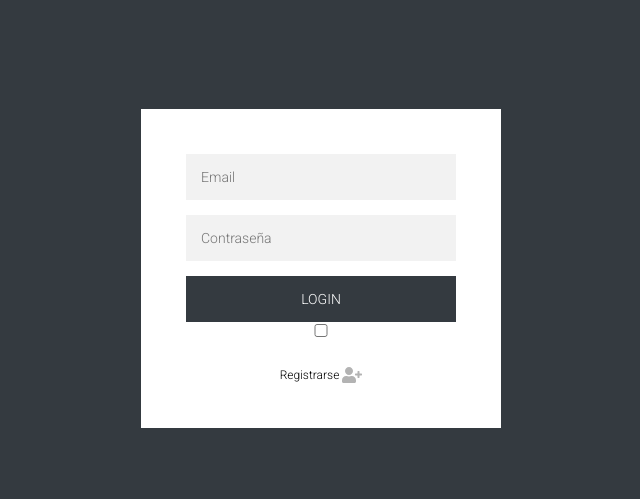
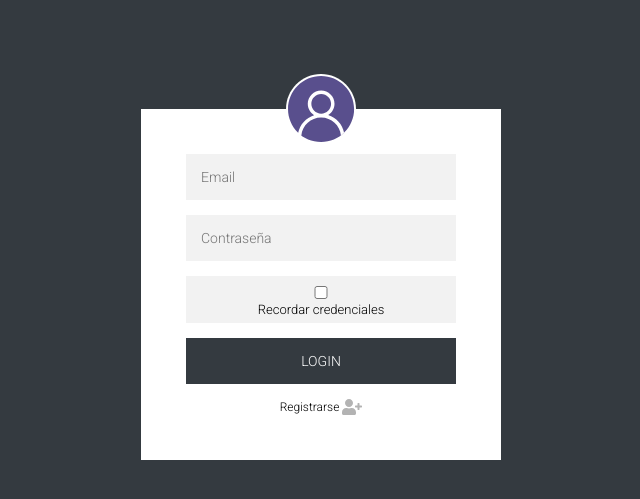
Before and after one commit to AlanSalas/Canones, a PHP site: page /login.php in a window 1280 px wide. Shown: the top 499 px of the page, without its empty margins (319-959 px from the left). Run offline with PHP 8.4, Linux system fonts and the light colour scheme; some libraries are stand-ins or nearby versions.

Commit message:
Fix login styles

```diff
--- a/css/estilo.css
+++ b/css/estilo.css
@@ -107,7 +107,7 @@ body {
 }
 .wrapper .contenedor-principal .info .form {
   width: 360px;
-  padding: 8% 0 0;
+  padding: 4% 0 0;
   margin: auto;
 }
 .wrapper .contenedor-principal .info .form input {
--- a/css/estilo.less
+++ b/css/estilo.less
@@ -133,7 +133,7 @@ body {
 
 .wrapper .contenedor-principal .info .form{
     width: 360px;
-    padding: 8% 0 0;
+    padding: 4% 0 0;
     margin: auto;
 }
 
--- a/css/estilo_login.css
+++ b/css/estilo_login.css
@@ -10,6 +10,29 @@ body {
   padding: 8% 0 0;
   margin: auto;
 }
+
+.login-page .fondo {
+  position: absolute;
+  top: 0;
+  right: 0;
+  bottom: 100%;
+  left: 0;
+  margin: auto;
+  max-width: 20%;
+  max-height: 20%;
+}
+
+.login-page .ico {
+  position: absolute;
+  top: 0;
+  right: 0;
+  bottom: 100%;
+  left: 0;
+  margin: auto;
+  max-width: 20%;
+  max-height: 20%;
+}
+
 .form {
   position: relative;
   z-index: 1;
@@ -20,6 +43,7 @@ body {
   text-align: center;
   box-shadow: 20px #000;
 }
+
 .form input {
   font-family: "Roboto", sans-serif;
   outline: 0;
@@ -31,6 +55,7 @@ body {
   box-sizing: border-box;
   font-size: 14px;
 }
+
 .form button {
   font-family: "Roboto", sans-serif;
   text-transform: uppercase;
@@ -45,18 +70,36 @@ body {
   transition: all 0.3 ease;
   cursor: pointer;
 }
-.form button:hover,.form button:active,.form button:focus {
+
+.form .login-form .box {
+  background: #f2f2f2;
+  height: 47px;
+  font-size: 13px;
+  margin-bottom: 15px;
+}
+
+.form .login-form .box input {
+  margin: 0;
+  margin-top: 10px;
+}
+
+.form button:hover,
+.form button:active,
+.form button:focus {
   background: #594f8d;
 }
+
 .form .message {
   margin: 15px 0 0;
   color: #b3b3b3;
   font-size: 12px;
 }
+
 .form .message a {
   color: #000;
   text-decoration: none;
 }
+
 .form .register-form {
   display: none;
 }
--- a/js/funcion_login.js
+++ b/js/funcion_login.js
@@ -10,7 +10,6 @@ $(document).ready(function () {
                 obj[$(this).prop("name")] = $(this).prop("checked");
             }
         });
-        //console.log(obj);
         $.post("includes/funciones.php", obj, function (respuesta) {
             r = respuesta;
             if (r.status == 3) {
@@ -39,12 +38,13 @@ $(document).ready(function () {
                 swal("¡ERROR!", "Usuario no registrado", "error");
             }
         }, "JSON");
+        // console.log(obj);
+    });
 
-        $('.message a').click(function () {
-            $('form').animate({
-                height: "toggle",
-                opacity: "toggle"
-            }, "slow");
-        });
+    $('.message a').click(function () {
+        $('form').animate({
+            height: "toggle",
+            opacity: "toggle"
+        }, "slow");
     });
 });
--- a/login.php
+++ b/login.php
@@ -13,6 +13,8 @@
 <body>
     <div class="login-page">
         <div class="form">
+        <img src="img/60765.svg" class="fondo">
+        <img src="img/login_ico.svg" class="ico">
             <form class="register-form">
                 <input type="text" placeholder="Nombre"/>
                 <input type="password" placeholder="Contraseña"/>
@@ -23,8 +25,11 @@
             <form class="login-form" id="login-form">
                 <input type="text" placeholder="Email" name="usuario" id="inputEmail"/>
                 <input type="password" placeholder="Contraseña" name="password" id="inputPassword"/>
+                <div class="box">
+                    <input type="checkbox" name="recordar" id="recordar">
+                    <label for="recordar">Recordar credenciales</label>
+                </div>
                 <button type="button" id="btn-login">Login</button>
-                <input type="checkbox" name="recordar">
                 <p class="message"><a href="#">Registrarse</a> <i class="fas fa-user-plus fa-lg"></i></p>
             </form>
         </div>
```
Also changed, not shown: img/60765.svg (added), img/login_ico.svg (added).
